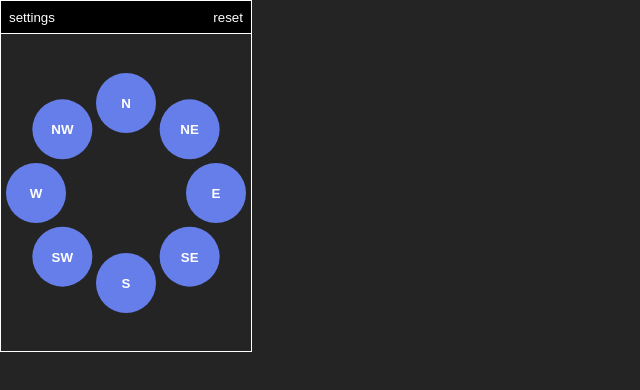
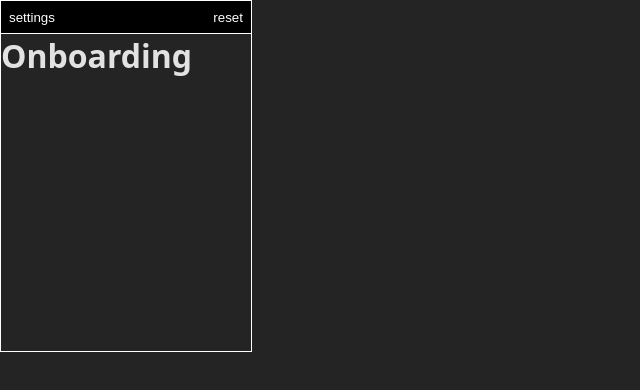
Before and after one commit to jacquikeating/wurm-buddy, a React (Vite) app: page / in a window 1280 px wide. Shown: the top 390 px of the page, without its empty margins (0-640 px from the left). Built offline with nearby package versions, Linux system fonts and the light colour scheme.

Commit message:
Created Onboarding component, which is rendered when no "onboarded" exists  in localStorage

```diff
--- a/src/components/MainContainer.jsx
+++ b/src/components/MainContainer.jsx
@@ -9,6 +9,7 @@ import Screen7 from "./Screen7"
 import Output from "./Output"
 import Preferences from "./Preferences"
 import Rep2CloneSelect from "./Rep2CloneSelect"
+import Onboarding from "./Onboarding"
 import { getFirstMessage, getStackDefInstructions } from "../utils/functions"
 import { StepContext } from "../utils/context.js"
 import { useState, useEffect } from "react"
@@ -129,6 +130,10 @@ export default function MainContainer() {
     }, [firstMech])
 
     function renderContent() {
+        if (!onboarded) {
+            return <Onboarding />
+        }
+
         switch (step) {
             case 1: return <Rep2CloneSelect banana={banana} setRep2Clone={setRep2Clone} role={role} />
             case 2: return <Output messages={rep2Output[0]} timeout={17000} audio={[`/${rep2Clone?.mechanic}.wav`, `/${rep2Clone?.tether}.wav`]} />;
--- /dev/null
+++ b/src/components/Onboarding.jsx
@@ -0,0 +1,5 @@
+export default function Onboarding() {
+    return (
+        <h1>Onboarding</h1>
+    )
+}
```
